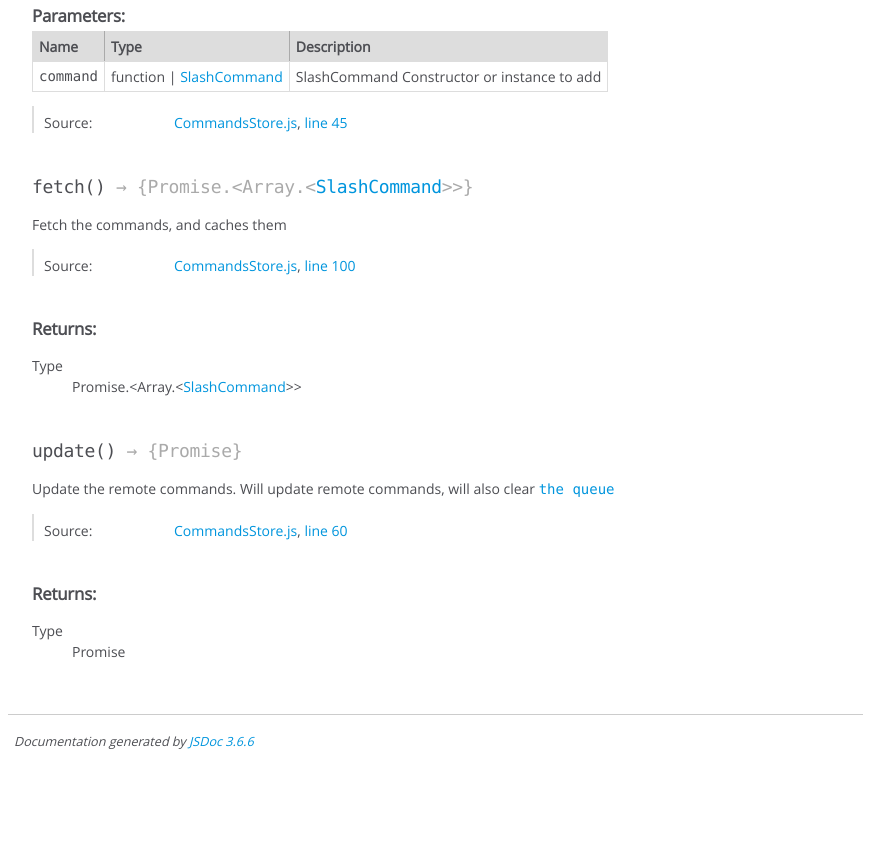
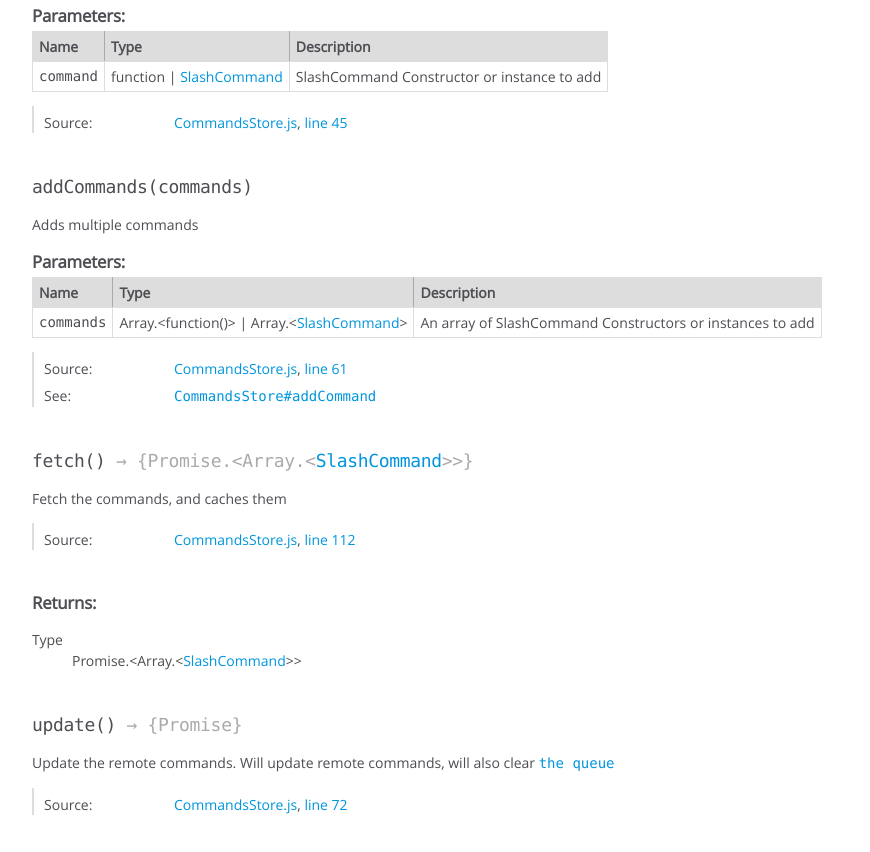
Before and after one commit to LukaGamingDev/discord-interactions-server, a website: page docs/CommandsStore.html in a window 1280 px wide. Shown: the part 1607-2459 px from the top of the page, without its empty margins (0-870 px from the left). Before the commit the page ends 2373 px from the top, so only its background shows below. Drawn offline with Linux system fonts and the light colour scheme.

Commit message:
Fix typings

```diff
--- a/docs/CommandsStore.html
+++ b/docs/CommandsStore.html
@@ -675,6 +675,154 @@ Use <a href="CommandsStore.html#update"><code>CommandsStore#update</code></a> to
 
 
 
+    <h4 class="name" id="addCommands"><span class="type-signature"></span>addCommands<span class="signature">(commands)</span><span class="type-signature"></span></h4>
+
+
+
+
+
+
+<div class="description">
+    Adds multiple commands
+</div>
+
+
+
+
+
+
+
+
+
+    <h5>Parameters:</h5>
+
+
+<table class="params">
+    <thead>
+    <tr>
+
+        <th>Name</th>
+
+
+        <th>Type</th>
+
+
+
+
+
+        <th class="last">Description</th>
+    </tr>
+    </thead>
+
+    <tbody>
+
+
+        <tr>
+
+                <td class="name"><code>commands</code></td>
+
+
+            <td class="type">
+
+
+<span class="param-type">Array.&lt;function()></span>
+|
+
+<span class="param-type">Array.&lt;<a href="SlashCommand.html">SlashCommand</a>></span>
+
+
+
+            </td>
+
+
+
+
+
+            <td class="description last">An array of SlashCommand Constructors or instances to
+ add</td>
+        </tr>
+
+
+    </tbody>
+</table>
+
+
+
+
+
+
+<dl class="details">
+
+
+
+
+
+
+
+
+
+
+
+
+
+
+
+
+
+
+
+
+
+
+
+
+
+
+    <dt class="tag-source">Source:</dt>
+    <dd class="tag-source"><ul class="dummy"><li>
+        <a href="CommandsStore.js.html">CommandsStore.js</a>, <a href="CommandsStore.js.html#line61">line 61</a>
+    </li></ul></dd>
+
+
+
+
+
+    <dt class="tag-see">See:</dt>
+    <dd class="tag-see">
+        <ul>
+            <li><a href="CommandsStore.html#addCommand"><code>CommandsStore#addCommand</code></a></li>
+        </ul>
+    </dd>
+
+
+
+</dl>
+
+
+
+
+
+
+
+
+
+
+
+
+
+
+
+
+
+
+
+
+
+
+
+
+
+
     <h4 class="name" id="fetch"><span class="type-signature"></span>fetch<span class="signature">()</span><span class="type-signature"> &rarr; {Promise.&lt;Array.&lt;<a href="SlashCommand.html">SlashCommand</a>>>}</span></h4>
 
 
@@ -727,7 +875,7 @@ Use <a href="CommandsStore.html#update"><code>CommandsStore#update</code></a> to
 
     <dt class="tag-source">Source:</dt>
     <dd class="tag-source"><ul class="dummy"><li>
-        <a href="CommandsStore.js.html">CommandsStore.js</a>, <a href="CommandsStore.js.html#line100">line 100</a>
+        <a href="CommandsStore.js.html">CommandsStore.js</a>, <a href="CommandsStore.js.html#line112">line 112</a>
     </li></ul></dd>
 
 
@@ -834,7 +982,7 @@ Will update remote commands, will also clear <a href="CommandsStore.html#queue">
 
     <dt class="tag-source">Source:</dt>
     <dd class="tag-source"><ul class="dummy"><li>
-        <a href="CommandsStore.js.html">CommandsStore.js</a>, <a href="CommandsStore.js.html#line60">line 60</a>
+        <a href="CommandsStore.js.html">CommandsStore.js</a>, <a href="CommandsStore.js.html#line72">line 72</a>
     </li></ul></dd>
 
 
--- a/src/SlashCommand.js
+++ b/src/SlashCommand.js
@@ -36,7 +36,7 @@ class SlashCommand {
 
     /**
      * @param {DiscordInteractionsServer} server
-     * @param {string} [guild]
+     * @param {?string} guild
      * @param {CommandInfo} info
      */
     constructor(server, guild, info) {
@@ -50,7 +50,7 @@ class SlashCommand {
      * Updates the properties to correspond to the info
      * @private
      * @param {DiscordInteractionsServer} server
-     * @param {string} [guild]
+     * @param {?string} guild
      * @param {CommandInfo} info
      */
     _setProperties(server, guild, info) {
--- a/types/SlashCommand.d.ts
+++ b/types/SlashCommand.d.ts
@@ -31,10 +31,10 @@ declare class SlashCommand {
      */
     /**
      * @param {DiscordInteractionsServer} server
-     * @param {string} [guild]
+     * @param {?string} guild
      * @param {CommandInfo} info
      */
-    constructor(server: any, guild?: string, info: {
+    constructor(server: any, guild: string | null, info: {
         /**
          * - The name of the command
          */
@@ -60,7 +60,7 @@ declare class SlashCommand {
      * Updates the properties to correspond to the info
      * @private
      * @param {DiscordInteractionsServer} server
-     * @param {string} [guild]
+     * @param {?string} guild
      * @param {CommandInfo} info
      */
     private _setProperties;
```
Also changed, not shown: docs/CommandsStore.js.html (+13 -1 lines), docs/SlashCommand.html (+3 -3 lines), docs/SlashCommand.js.html (+2 -2 lines), types/CommandsStore.d.ts (+7 -0 lines).
